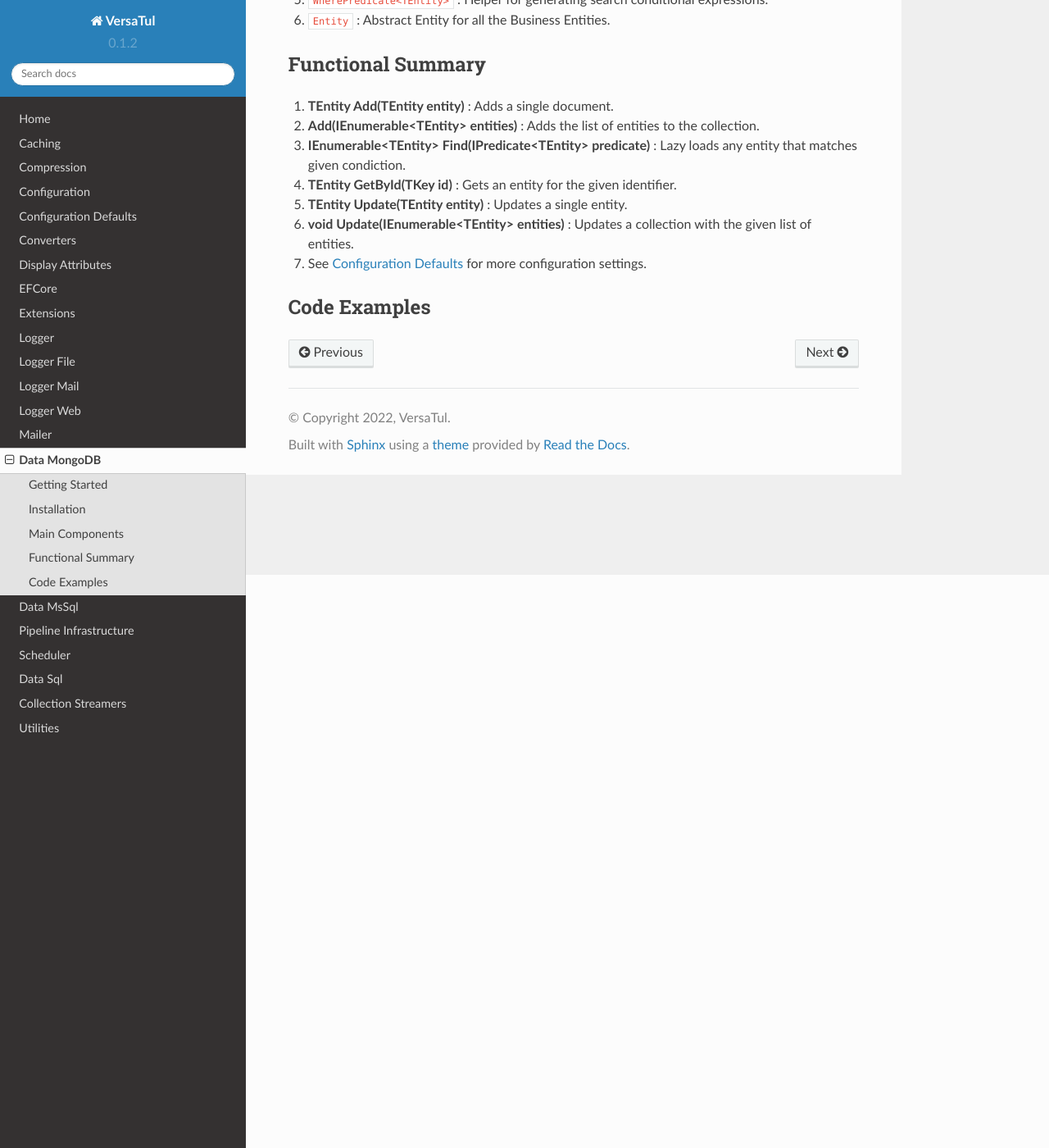
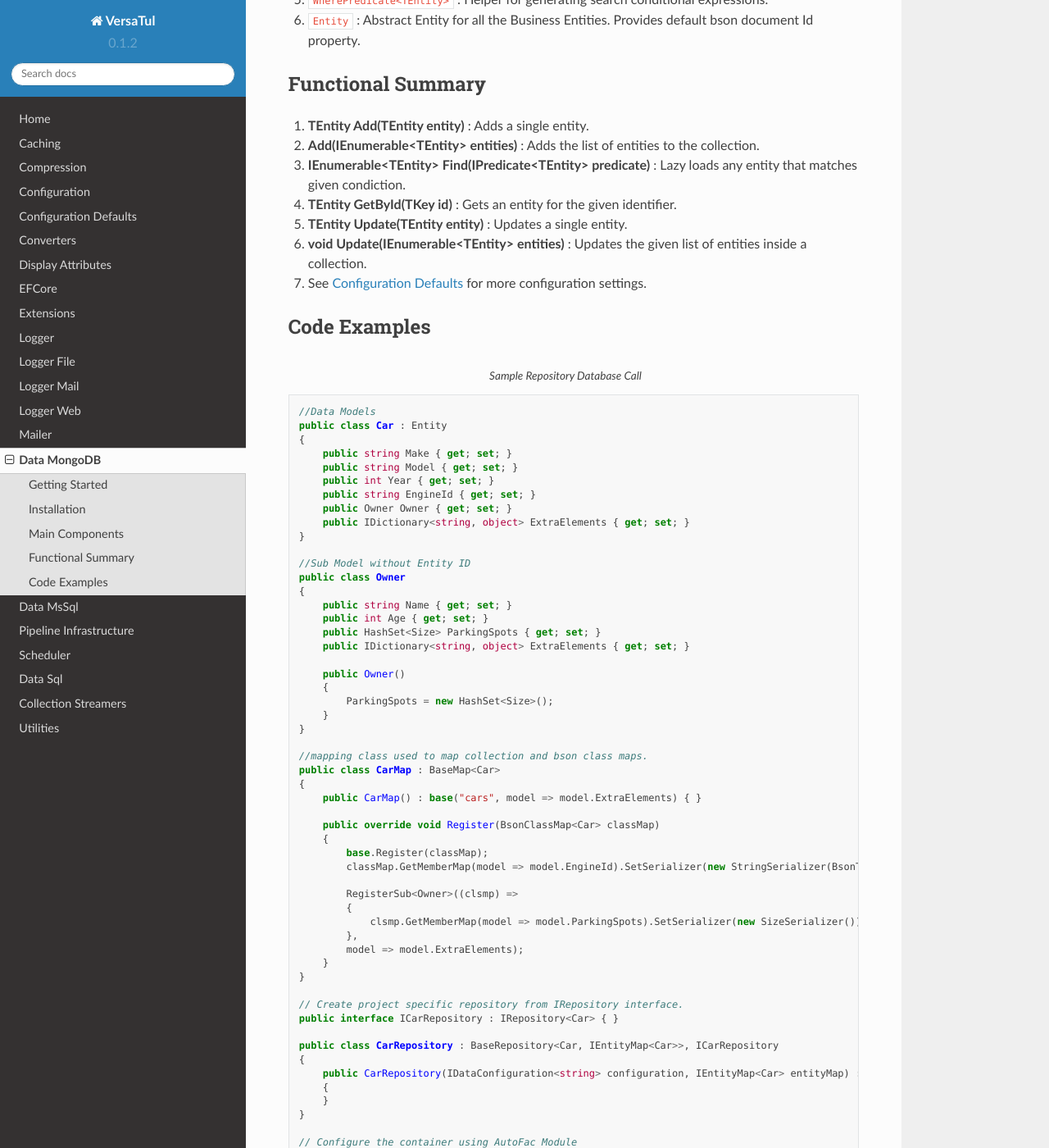
Before and after one commit to BjornWilliams/DocsVersaTul, a Sphinx documentation site: the page built from docs/source/mongodb.rst, in a window 1280 px wide and 1400 px high, scrolled down 699 px. Shown: the whole window at 82% size. Built offline with Sphinx 7.4.7 and the Read the Docs theme 2.0.0, drawn with Linux system fonts in a browser that asks for light colours; some of the changed text lies outside the part shown.

Commit message:
Code comment updates
Added code sample to mongodb

```diff
--- a/docs/source/efcore.rst
+++ b/docs/source/efcore.rst
@@ -34,7 +34,6 @@
 
 Code Examples
 -------------
-
 .. code-block:: c#
     :caption: Sample Repository Database Call
 
@@ -152,7 +151,7 @@
     }
 
     // Repository usage could look like the following:
-     [Route("api/players")]
+    [Route("api/players")]
     public class PlayerController: Controller
     {
         private readonly IPlayerRepository playerRepository;
--- a/docs/source/mongodb.rst
+++ b/docs/source/mongodb.rst
@@ -19,22 +19,149 @@
 
 Main Components
 ----------------
-1. ``IRepository<TEntity, TKey>`` : Generic Interface for supporting commong CRUD operations.
+1. ``IRepository<TEntity, TKey>`` : Generic Interface for supporting common CRUD operations.
 2. ``IDataConfiguration<TKey>`` : Generic Interface for Configuration settings. TKey is the identity type of the collection.
 3. ``DataConfiguration<TKey>`` : Default implementation for Data Configuration interface.
 4. ``BaseRepository<TEntity, TMap, TKey>`` : Abstract class providing commong functionality for working with a MongoDB Database.
 5. ``WherePredicate<TEntity>`` : Helper for generating search conditional expressions.
-6. ``Entity`` : Abstract Entity for all the Business Entities.
+6. ``Entity`` : Abstract Entity for all the Business Entities. Provides default bson document Id property.
 
 Functional Summary
 ------------------
-1. **TEntity Add(TEntity entity)** : Adds a single document.
+1. **TEntity Add(TEntity entity)** : Adds a single entity.
 2. **Add(IEnumerable<TEntity> entities)** : Adds the list of entities to the collection.
 3. **IEnumerable<TEntity> Find(IPredicate<TEntity> predicate)** : Lazy loads any entity that matches given condiction.
 4. **TEntity GetById(TKey id)** : Gets an entity for the given identifier.
 5. **TEntity Update(TEntity entity)** : Updates a single entity.
-6. **void Update(IEnumerable<TEntity> entities)** : Updates a collection with the given list of entities.
+6. **void Update(IEnumerable<TEntity> entities)** : Updates the given list of entities inside a collection.
 7. See :doc:`configuration-defaults` for more configuration settings.
 
 Code Examples
 -------------
+.. code-block:: c#
+    :caption: Sample Repository Database Call
+
+    //Data Models
+    public class Car : Entity
+    {
+        public string Make { get; set; }
+        public string Model { get; set; }
+        public int Year { get; set; }
+        public string EngineId { get; set; }
+        public Owner Owner { get; set; }
+        public IDictionary<string, object> ExtraElements { get; set; }
+    }
+
+    //Sub Model without Entity ID
+    public class Owner
+    {
+        public string Name { get; set; }
+        public int Age { get; set; }
+        public HashSet<Size> ParkingSpots { get; set; }
+        public IDictionary<string, object> ExtraElements { get; set; }
+
+        public Owner()
+        {
+            ParkingSpots = new HashSet<Size>();
+        }
+    }
+
+    //mapping class used to map collection and bson class maps.
+    public class CarMap : BaseMap<Car>
+    {
+        public CarMap() : base("cars", model => model.ExtraElements) { }
+
+        public override void Register(BsonClassMap<Car> classMap)
+        {
+            base.Register(classMap);
+            classMap.GetMemberMap(model => model.EngineId).SetSerializer(new StringSerializer(BsonType.ObjectId));
+
+            RegisterSub<Owner>((clsmp) =>
+            {
+                clsmp.GetMemberMap(model => model.ParkingSpots).SetSerializer(new SizeSerializer());
+            },
+            model => model.ExtraElements);
+        }
+    }
+
+    // Create project specific repository from IRepository interface.
+    public interface ICarRepository : IRepository<Car> { }
+
+    public class CarRepository : BaseRepository<Car, IEntityMap<Car>>, ICarRepository
+    {
+        public CarRepository(IDataConfiguration<string> configuration, IEntityMap<Car> entityMap) : base(configuration, entityMap)
+        {
+        }
+    }
+
+    // Configure the container using AutoFac Module
+    public class AppModule : Module
+    {
+        protected override void Load(ContainerBuilder builder)
+        {
+            //Configs
+            var configSettings = new MongoDBBuilder.Builder()
+                .AddOrReplace("MongoDb", "mongodb://root:password123@sharedvm.local.com:27017,sharedvm.local.com:27018,sharedvm.local.com:27019/DemoDB?replicaSet=replicaset")
+                .BuildConfig();
+
+            builder.RegisterInstance(configSettings);
+
+            //Singletons
+            builder.RegisterGeneric(typeof(DataConfiguration<>)).As(typeof(IDataConfiguration<>)).SingleInstance();
+            builder.RegisterType<CarRepository>().As<ICarRepository>().SingleInstance();
+            builder.RegisterType<CarMap>().As<IEntityMap<Car>>().SingleInstance();
+
+            //Per Dependency
+        }
+    }
+
+    // Repository usage could look like the following:
+    [Route("api/cars")]
+    public class CarController: Controller
+    {
+        private readonly ICarRepository carRepository;
+
+        public PlayerController(ICarRepository carRepository)
+        {
+            this.carRepository = carRepository;
+        }
+
+        // Get
+        [HttpGet]
+        public IActionResult GetCars()
+        {
+            var cars = carRepository.Get();
+
+            return OK(cars);
+        }
+
+        [HttpGet("{id}")]
+        public IActionResult GetCar(int id)
+        {
+            var car = carRepository.Get(id);
+
+            if(car == null)
+                return NotFound();
+
+            return OK(car);
+        }
+
+        [HttpPost]
+        public IActionResult CreateCar(CreateCarModel model)
+        {
+            var car = carRepository.Add(new Car {
+                Make = model.Make
+                Model = model.Model
+                Year = model.Year
+                EngineId = model.EngineId
+                Owner = new Owner {
+                    Name = model.Name
+                    Age = model.Age
+                    ParkingSpots = model.ParkingSpots
+                }
+            });
+
+            return OK(car);
+        }
+
+    }
```
Also changed, not shown: other parts of docs/source/efcore.rst (+1 -1 lines).
